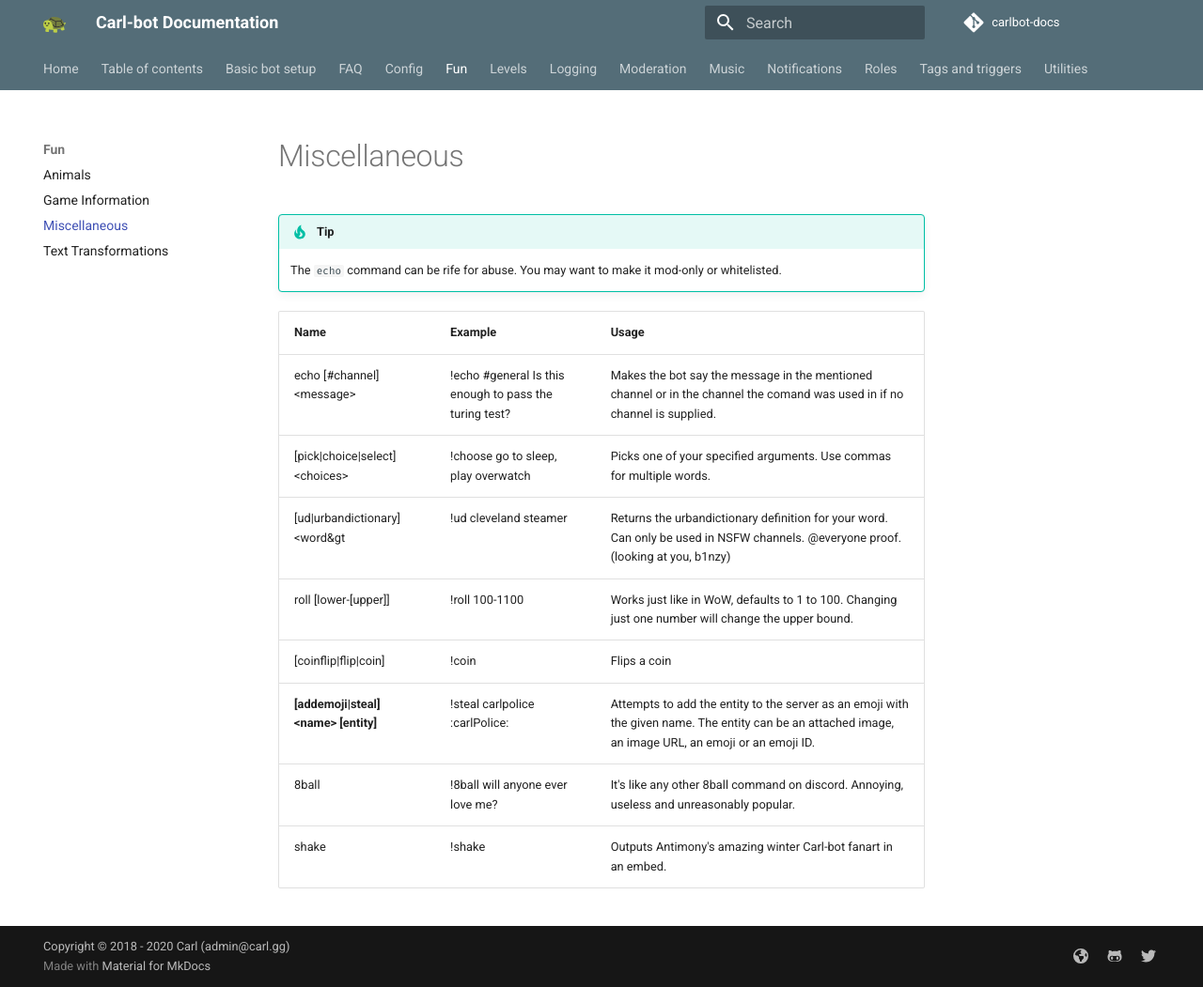
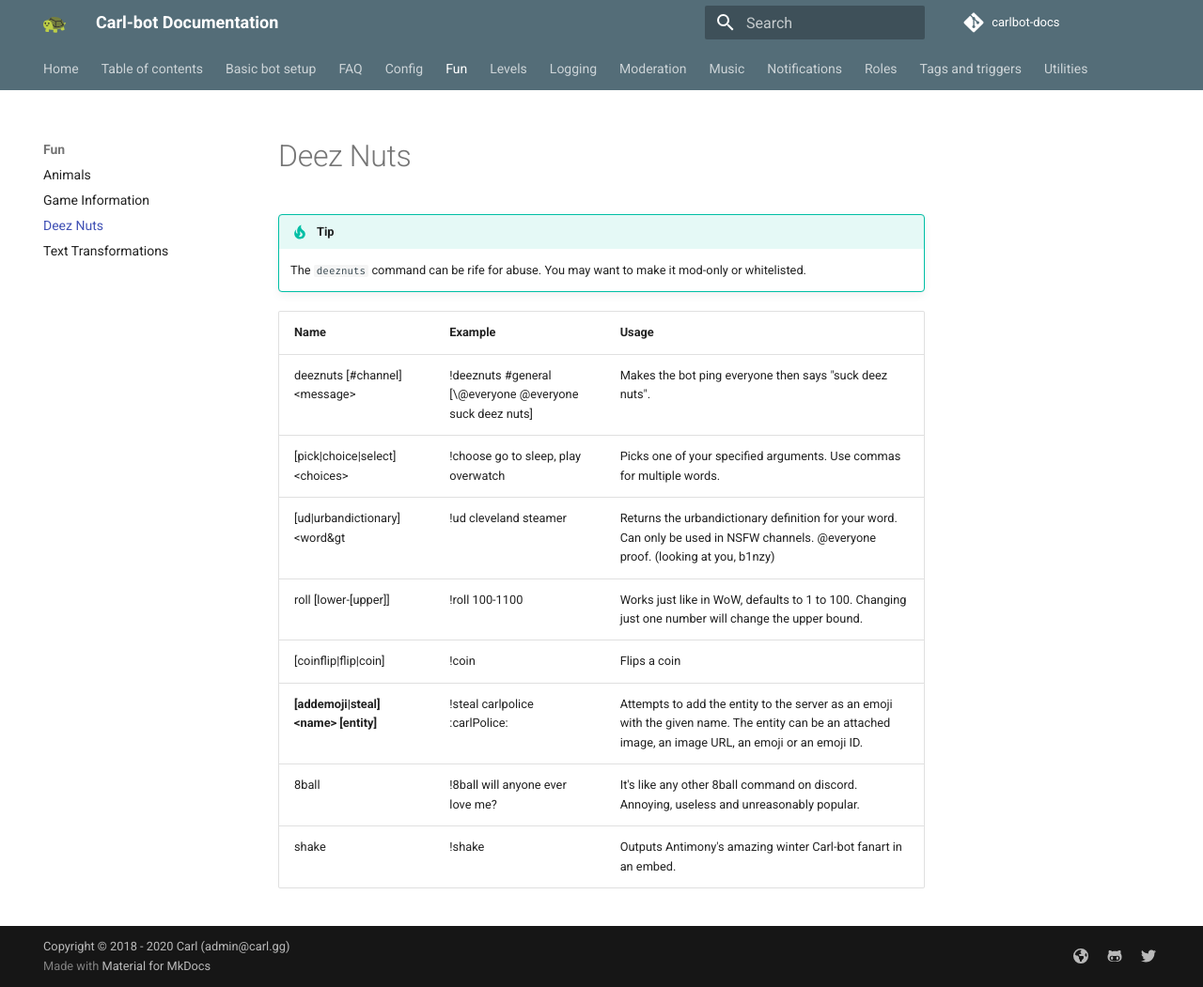
Before and after one commit to botlabs-gg/carlbot-docs, an MkDocs documentation site: the page built from docs/fun/miscellaneous.md, in a window 1280 px wide and 1051 px high. Shown: the whole window at 94% size. Built offline with MkDocs 1.6.1 and Material for MkDocs 9.7.7, drawn with Linux system fonts in a browser that asks for light colours; comment, search, counter and statistics services are not loaded.

Commit message:
Deez Nuts Command.md
eh idk

```diff
--- a/docs/fun/miscellaneous.md
+++ b/docs/fun/miscellaneous.md
@@ -1,11 +1,11 @@
-# Miscellaneous
+# Deez Nuts
 
 !!! tip
-	The `echo` command can be rife for abuse. You may want to make it mod-only or whitelisted.
+	The `deeznuts` command can be rife for abuse. You may want to make it mod-only or whitelisted.
 
 | Name | Example | Usage |
 | :--- | :--- | :--- |
-| echo [\#channel] &lt;message&gt; | !echo \#general Is this enough to pass the turing test? | Makes the bot say the message in the mentioned channel or in the channel the comand was used in if no channel is supplied. |
+| deeznuts [\#channel] &lt;message&gt; | !deeznuts \#general [\@everyone @everyone suck deez nuts] | Makes the bot ping everyone then says "suck deez nuts". |
 | [pick\|choice\|select] &lt;choices&gt; | !choose go to sleep, play overwatch | Picks one of your specified arguments. Use commas for multiple words. |
 | [ud\|urbandictionary] &lt;word&gt | !ud cleveland steamer | Returns the urbandictionary definition for your word. Can only be used in NSFW channels. @everyone proof. (looking at you, b1nzy) |
 | roll [lower-[upper]] | !roll 100-1100 | Works just like in WoW, defaults to 1 to 100. Changing just one number will change the upper bound. |
```
